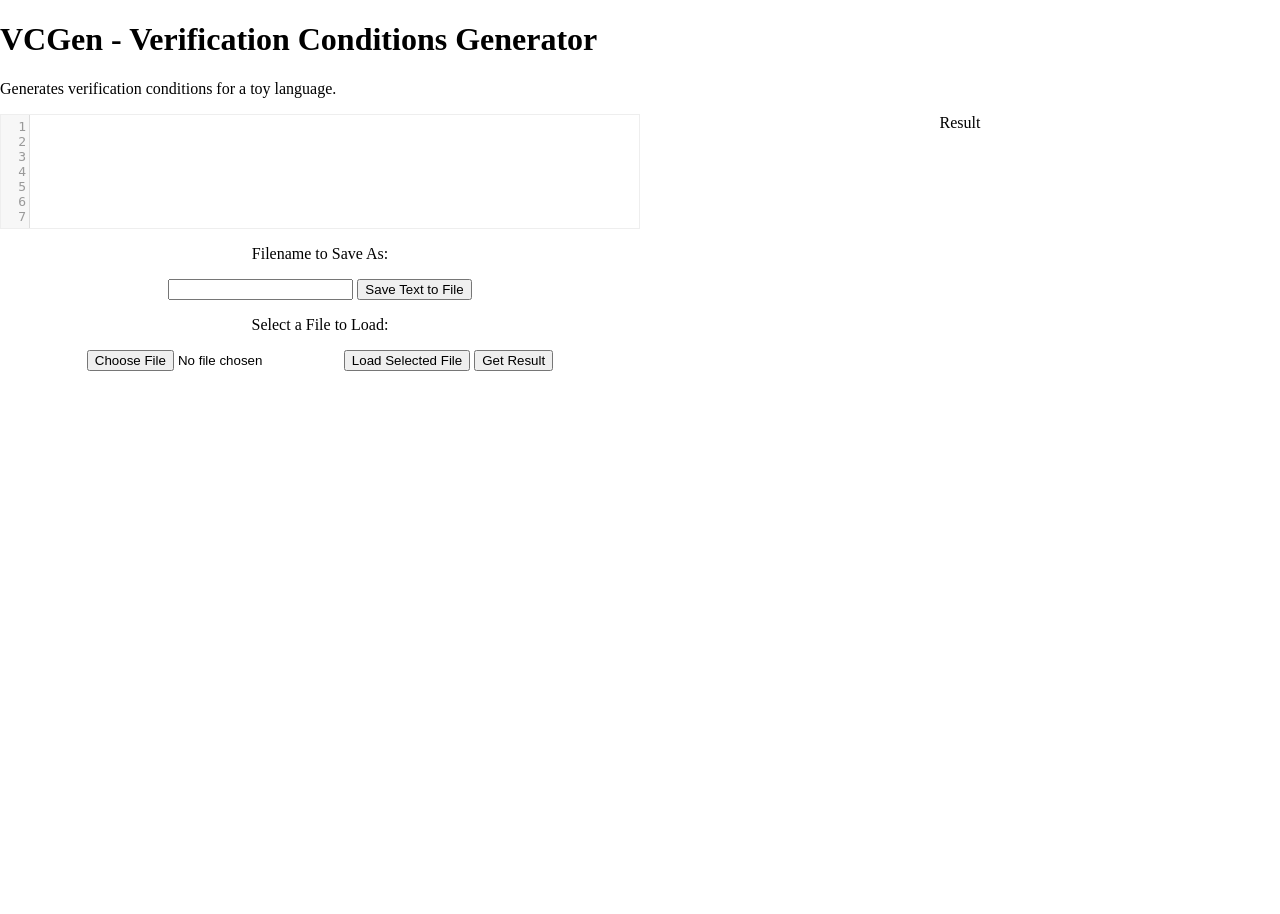
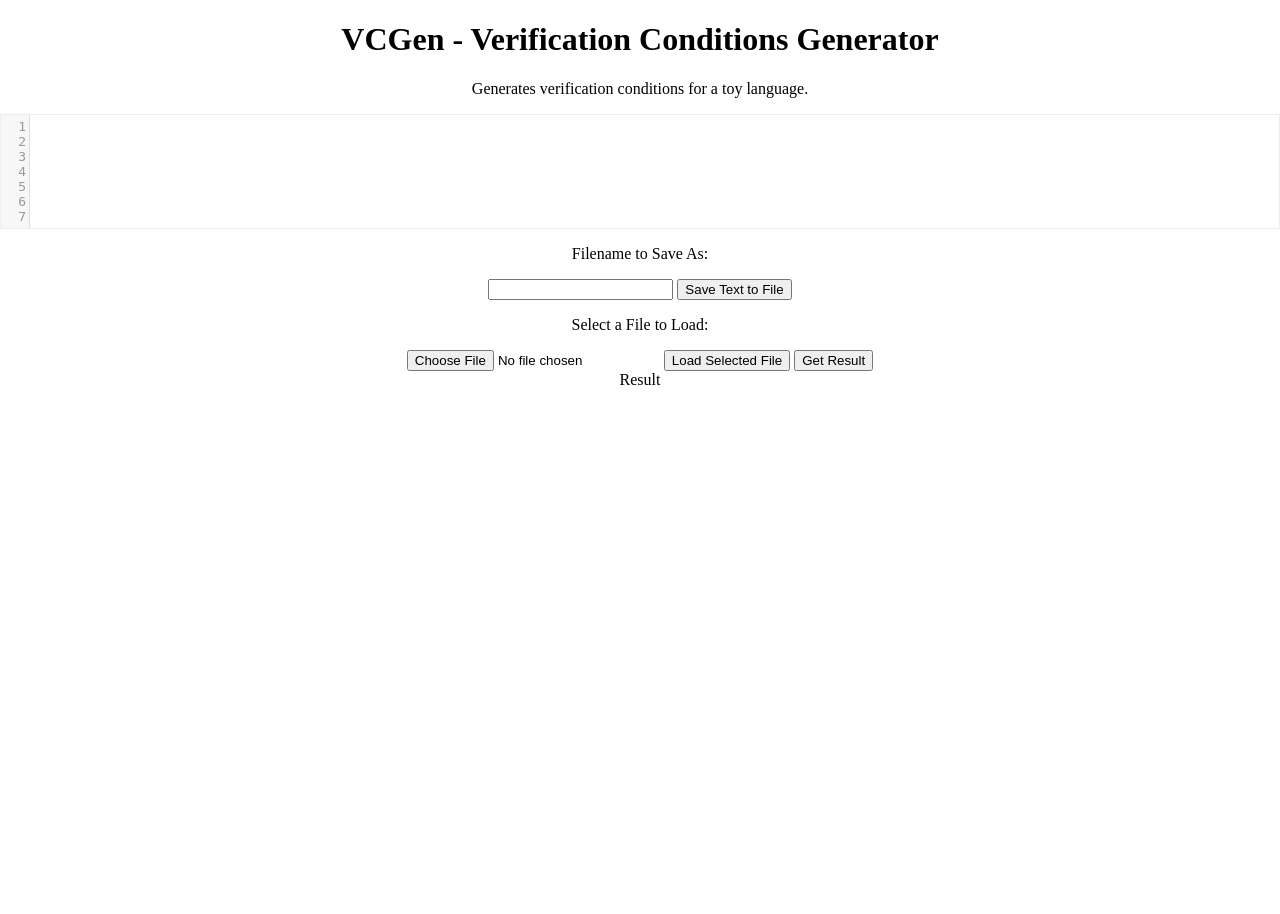
Before and after one commit to anaoaktree/vcgen, a Django app: page / in a window 1280 px wide. Run offline with Django 3.2, Linux system fonts and the light colour scheme; some libraries are stand-ins or nearby versions.

Commit message:
position article codemirror

```diff
--- a/textinterface/static/textinterface/css/style.css
+++ b/textinterface/static/textinterface/css/style.css
@@ -6,7 +6,7 @@
 
 body, html { font-size: 100%; padding: 0; margin: 0; width: 100%; height: 100%}
 
-#header, nav, section{
+#header, section{
 	width: 100%;
 	text-align: center;
 }
@@ -33,3 +33,11 @@ height: 1px;
 width: 1px;
 overflow: hidden;
 }
+
+@media (min-width: 668px) {
+
+article{
+	width: 100%;
+}
+
+}
--- a/textinterface/templates/textinterface/index.html
+++ b/textinterface/templates/textinterface/index.html
@@ -34,7 +34,7 @@
 
 <body>
 
-<header>
+<header id="header" >
   <h1> VCGen - Verification Conditions Generator </h1>
   <p> Generates verification conditions for a toy language.
 </header>
```
